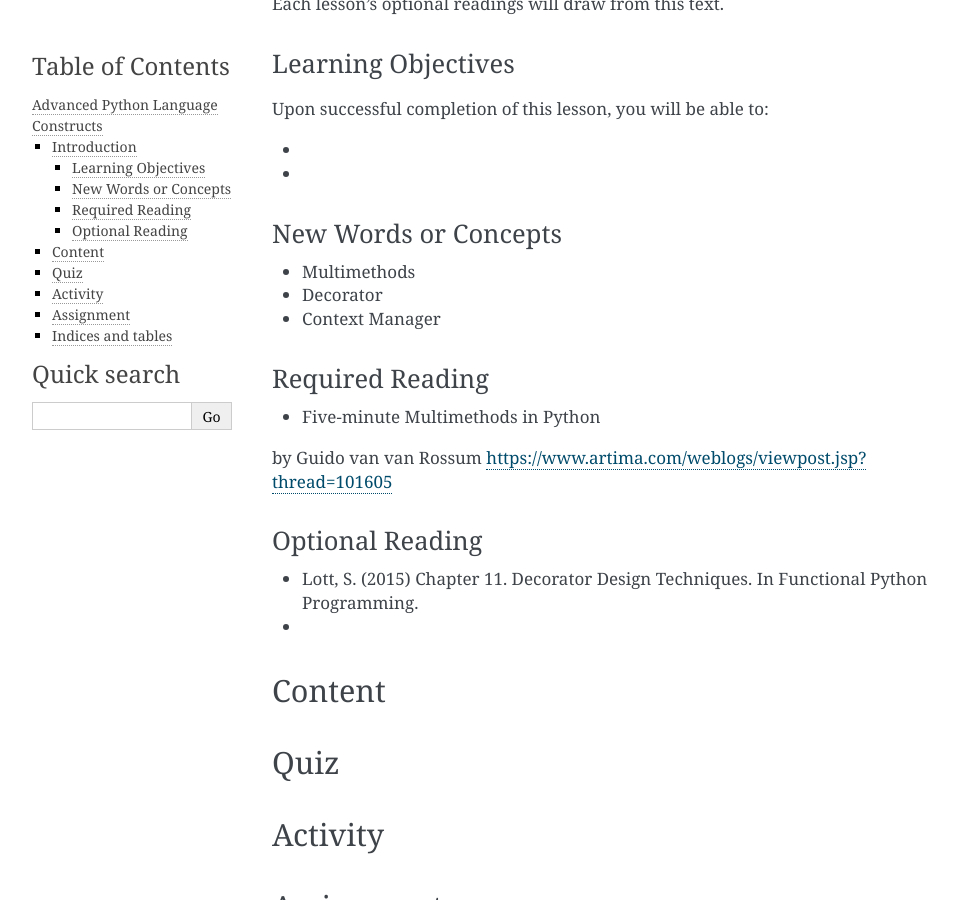
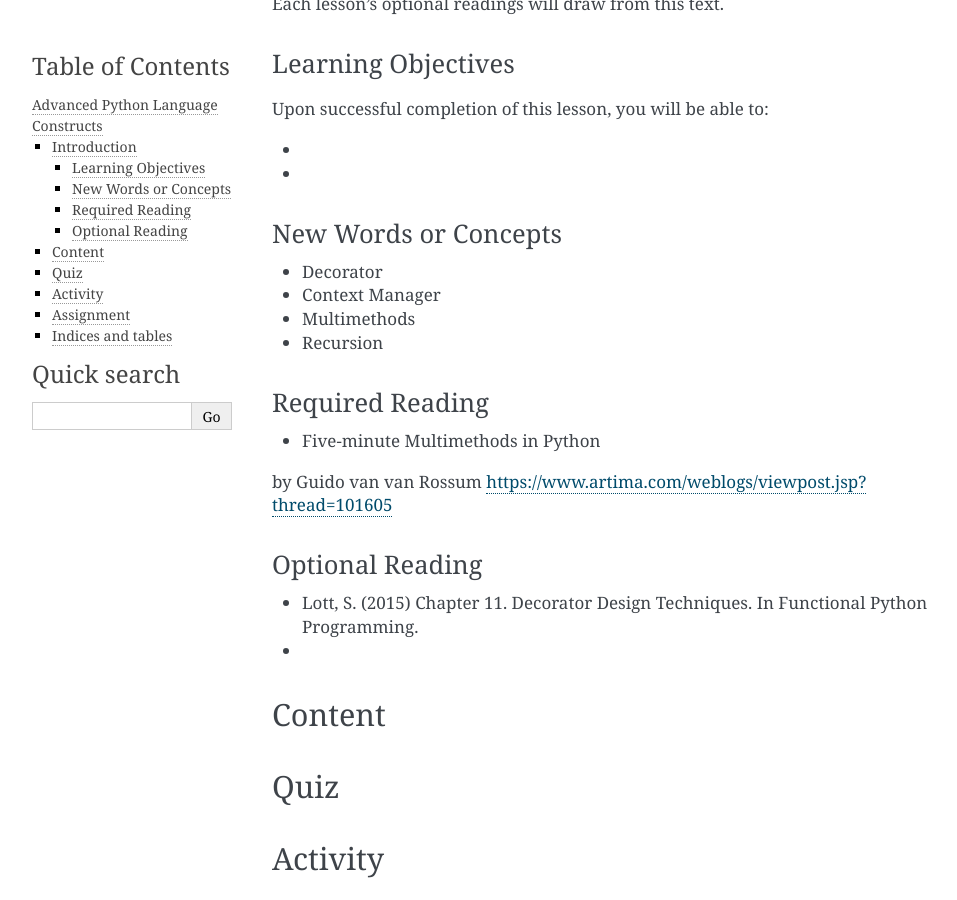
Before and after one commit to rriehle/AdvancedConstructs, a Sphinx documentation site: the page built from source/index.rst, in a window 1280 px wide and 900 px high, scrolled down 476 px. Shown: the whole window, without its empty margins (148-1105 px from the left). Built offline with Sphinx 7.4.7, drawn with Linux system fonts in a browser that asks for light colours.

Commit message:
Add recursion

```diff
--- a/source/index.rst
+++ b/source/index.rst
@@ -41,9 +41,10 @@ Upon successful completion of this lesson, you will be able to:
 New Words or Concepts
 =====================
 
-* Multimethods
 * Decorator
 * Context Manager
+* Multimethods
+* Recursion
 
 
 Required Reading
```
